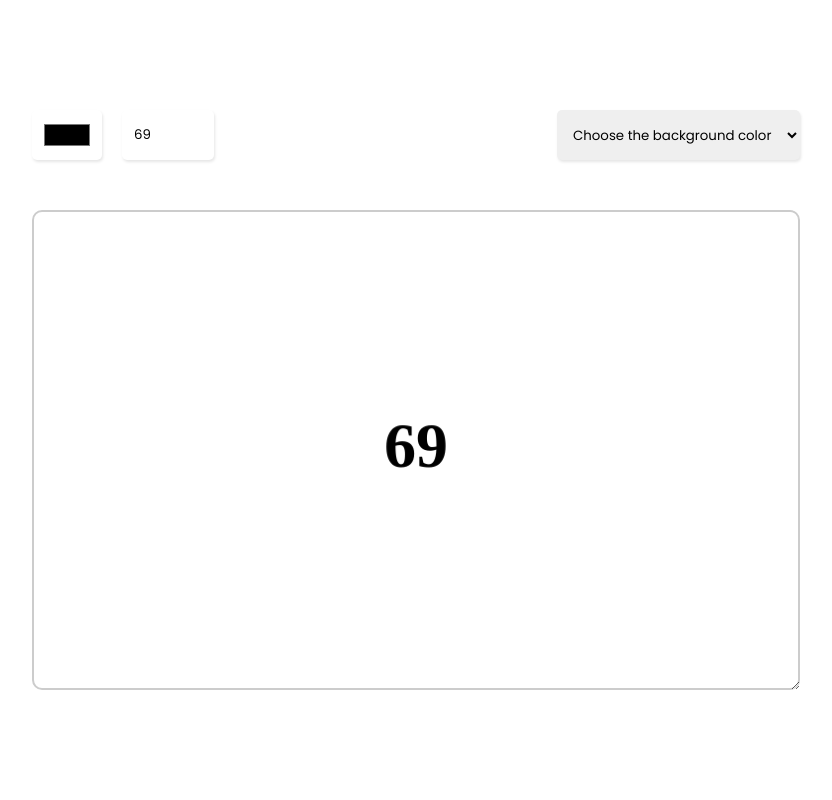
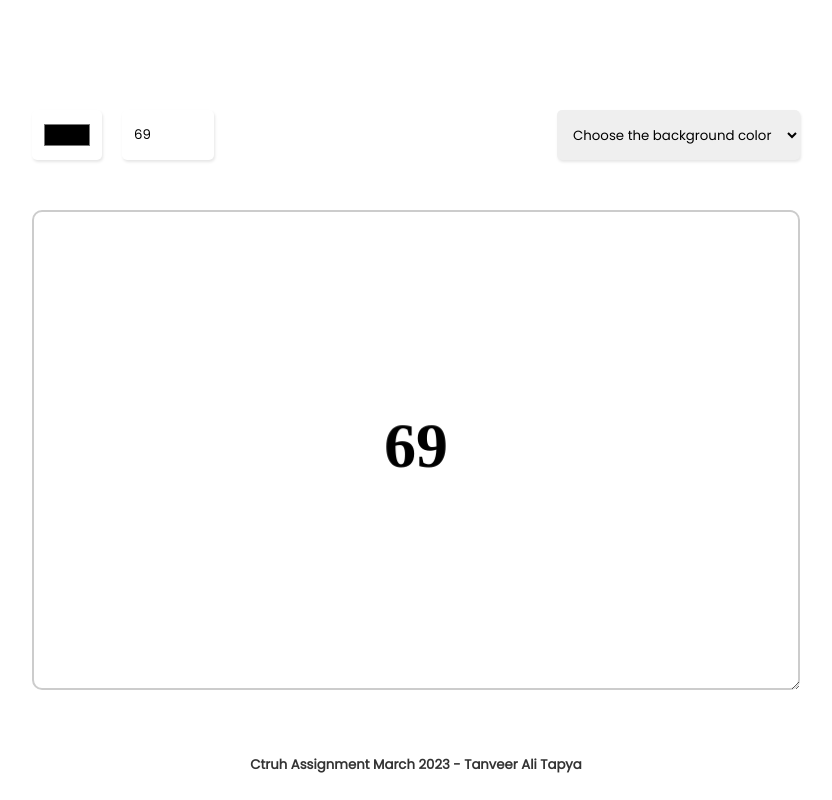
Before and after one commit to TanveerAli345/ctruh-assignment, a React (Vite) app in the folder ctruh-assignment/: page / in a window 1280 px wide. Shown: the whole page, without its empty margins (224-1056 px from the left). Built offline with nearby package versions, Linux system fonts and the light colour scheme.

Commit message:
Added About component

```diff
--- a/ctruh-assignment/src/App.css
+++ b/ctruh-assignment/src/App.css
@@ -60,3 +60,12 @@
     width: 100%;
     height: 100%;
   }
+
+/* ABOUT */
+
+.about {
+    position: absolute;
+    margin: 0 auto;
+    bottom: 25px;
+    color: #333;
+  }
--- a/ctruh-assignment/src/App.jsx
+++ b/ctruh-assignment/src/App.jsx
@@ -2,6 +2,7 @@ import { useState, useRef, useEffect } from 'react'
 import './App.css'
 import Canvas from './components/Canvas'
 import Tools from './components/Tools'
+import About from './components/About'
 
 function App() {
   const [color, setColor] = useState("#ffffff")
@@ -48,6 +49,7 @@ function App() {
         canvasRef = {canvasRef}
         color = {color}
       />
+      <About />
     </div>
   )
 }
--- /dev/null
+++ b/ctruh-assignment/src/components/About.jsx
@@ -0,0 +1,7 @@
+import React from "react";
+
+export default function About() {
+    return(
+        <h5 className="about">Ctruh Assignment March 2023 - Tanveer Ali Tapya</h5>
+    )
+}
```
